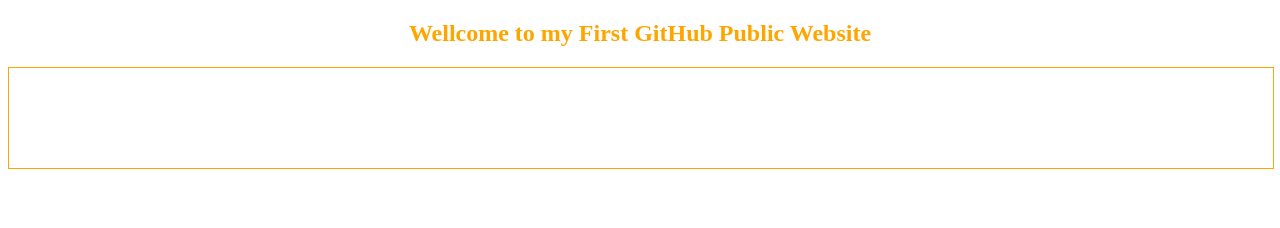
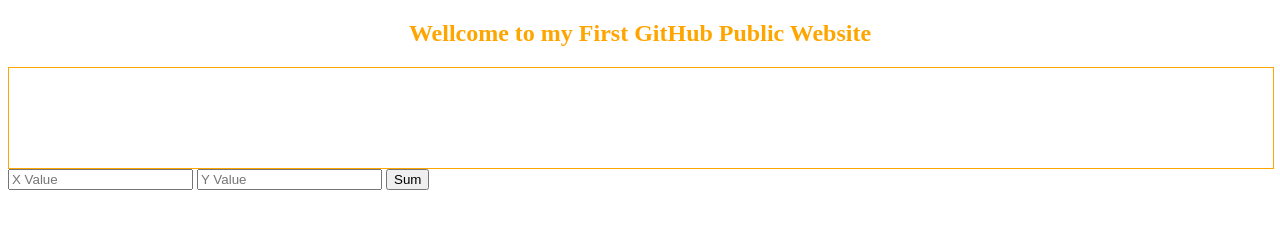
Before and after one commit to HussinAlshaher/HussinAlshaher.github.io, a plain HTML site: page index.html in a window 1280 px wide. Drawn offline with Linux system fonts and the light colour scheme.

Commit message:
add text inputs

```diff
--- a/index.html
+++ b/index.html
@@ -12,5 +12,14 @@
         <h2>Wellcome to my First GitHub Public Website</h2>
     </div>
     <div id="banner"></div>
+    <div id="inputs">
+        <label for="inputX" title="Enter X Value:"></label>
+        <input id="inputX" type="text" placeholder="X Value">
+
+        <label for="inputY" title="Enter Y Value:"></label>
+        <input id="inputY" type="text" placeholder="Y Value">
+        <button type="button" onclick="sum(inputX,inputY)">Sum</button>
+
+    </div>
 </body>
 </html>
```
